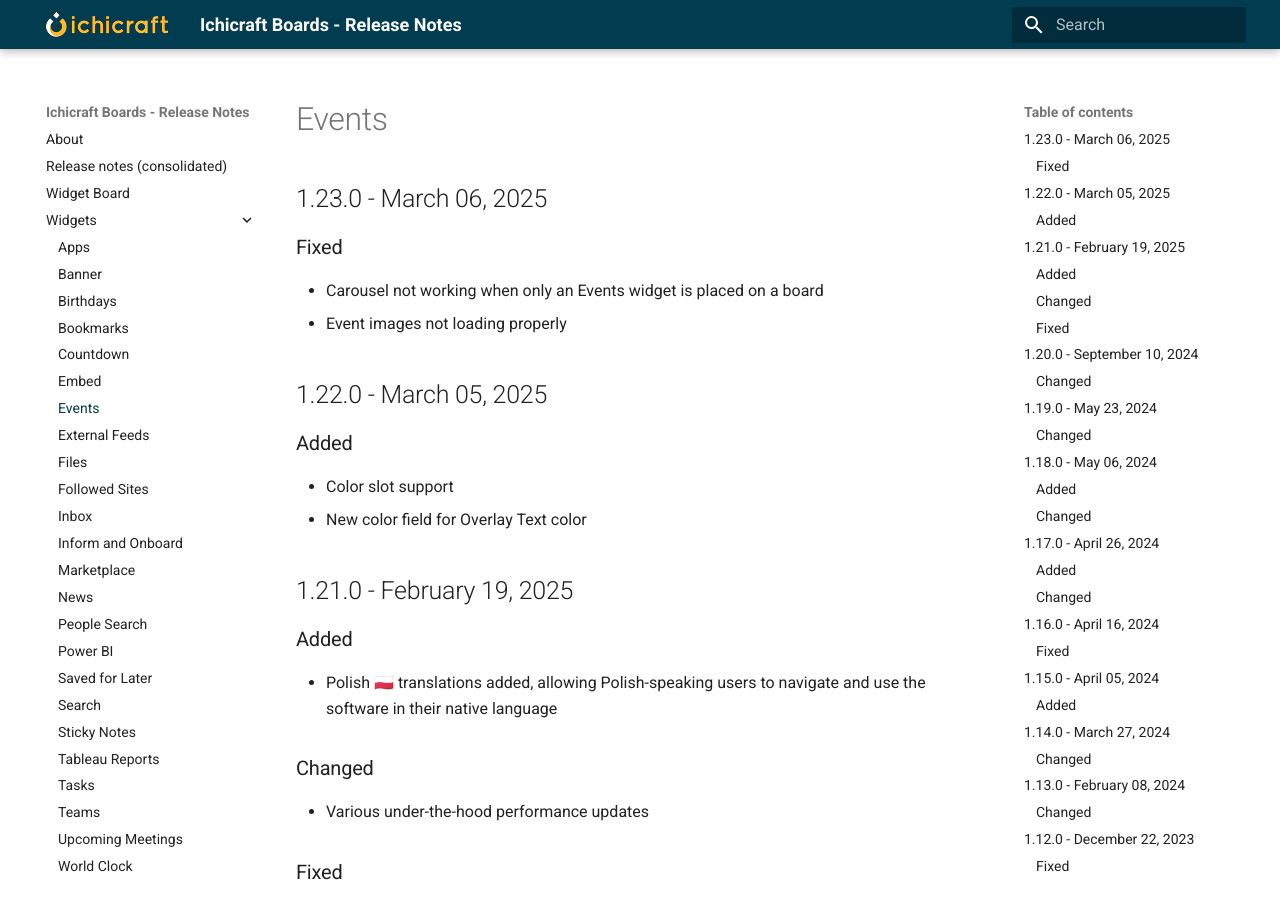
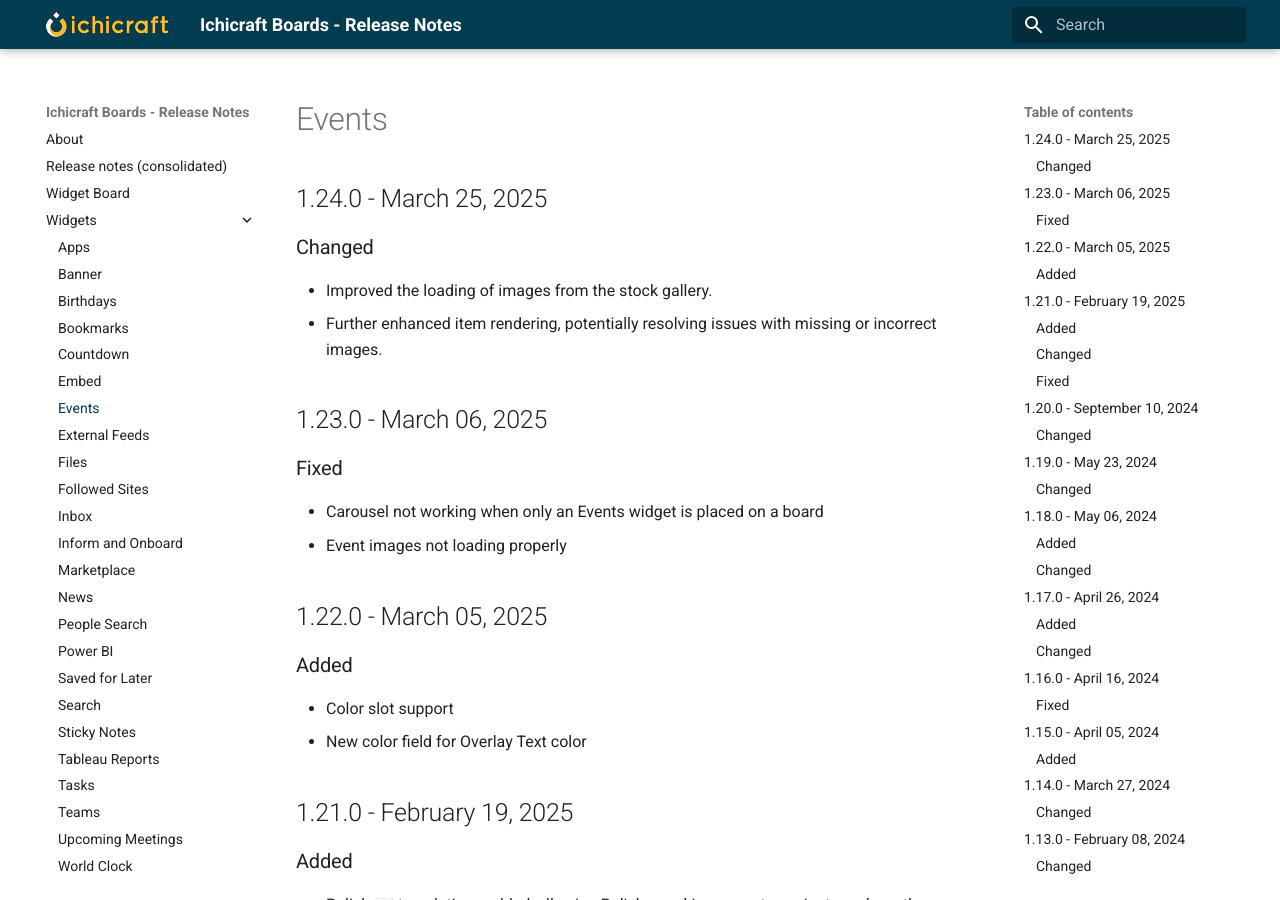
Before and after one commit to ichicraft/widgets-docs, an MkDocs documentation site: the page built from docs/Widgets/Events.md, in a window 1280 px wide and 900 px high. Built offline with MkDocs 1.6.1 and Material for MkDocs 9.7.7, drawn with Linux system fonts in a browser that asks for light colours.

```diff
--- a/docs/Widgets/Events.md
+++ b/docs/Widgets/Events.md
@@ -1,3 +1,9 @@
+## 1.24.0 - March 25, 2025
+
+### Changed
+- Improved the loading of images from the stock gallery.
+- Further enhanced item rendering, potentially resolving issues with missing or incorrect images.
+
 ## 1.23.0 - March 06, 2025
 
 ### Fixed
```
Also changed, not shown: docs/Release-notes-(consolidated).md (+6 -0 lines).
